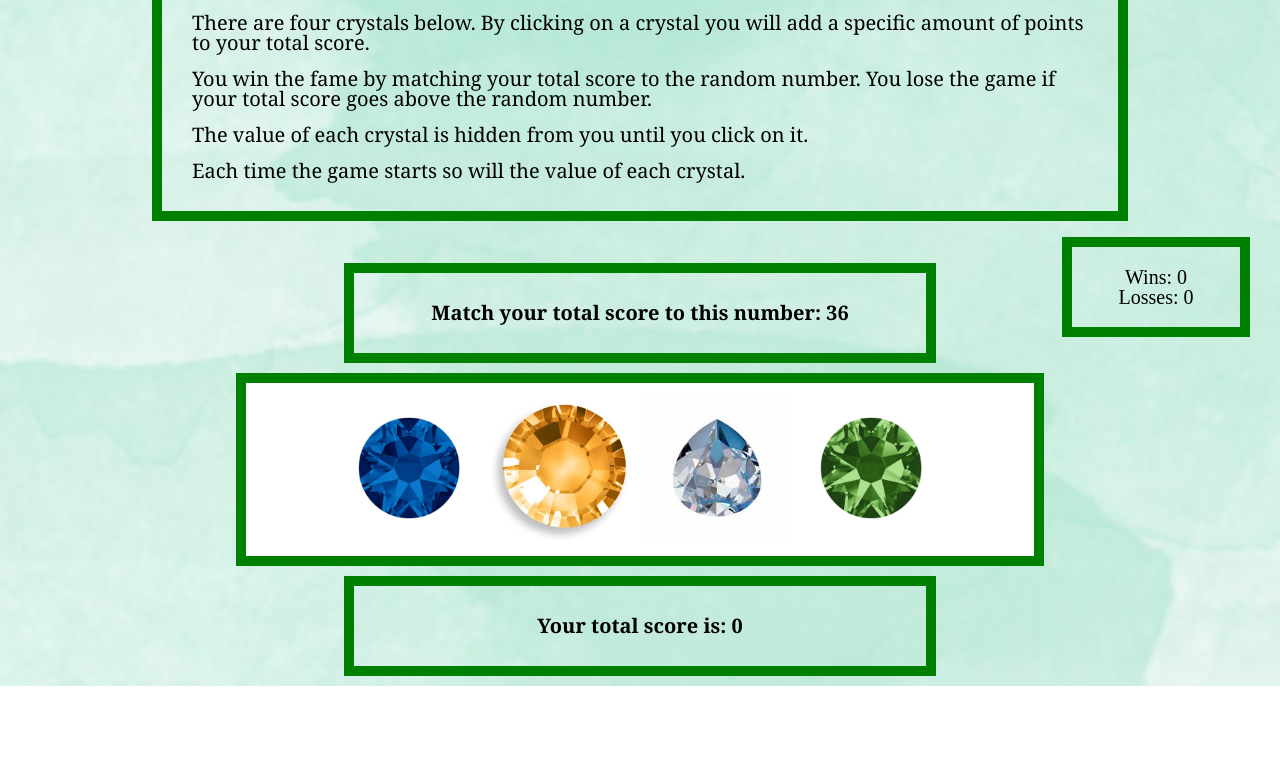
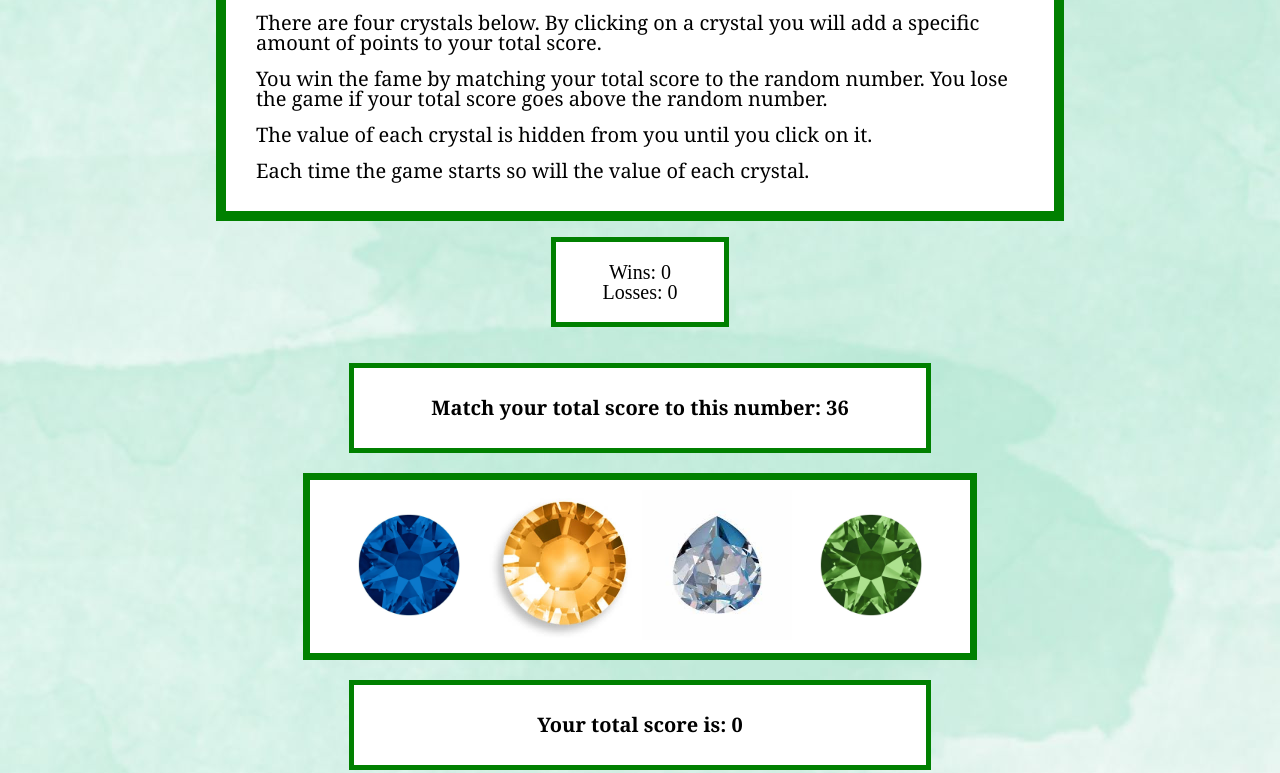
Before and after one commit to dara-cahill/UCF-JQuery-game, a plain HTML site: page index.html in a window 1280 px wide. Shown: the part 340-1113 px from the top of the page. Before the commit the page ends 1026 px from the top, so only its background shows below. Drawn offline with nearby package versions, Linux system fonts and the light colour scheme.

Commit message:
Add background color to directions and scores for better visability

```diff
--- a/assets/css/style.css
+++ b/assets/css/style.css
@@ -7,8 +7,8 @@ body {
 }
 
 .imagesCss {
-    width: 60%;
-    border: 10px solid green;
+    width: 50%;
+    border: 7px solid green;
     padding: 10px;
     margin: 0 auto;
     background-color: white;
@@ -22,17 +22,19 @@ h1 {
     font-family: Cambria, Cochin, Georgia, Times, 'Times New Roman', serif;
     width: 80%;
     border: 15px solid green;
-    padding: 40px;
+    padding: 30px;
     margin: 0 auto;
-    margin-top: 10px;
+    margin-top: 30px;
     background-color: white;
 }
 
 h4 {
-    width: 70%;
+    width: 60%;
     border: 10px solid green;
     padding: 30px;
-    margin: 0 auto;}
+    margin: 0 auto;
+    background-color: white;
+}
 
 .directions {
     font-size: 35px;
@@ -49,21 +51,21 @@ p {
     text-align: center;
     font-size: 20px;
     width: 10%;
-    border: 10px solid green;
+    border: 5px solid green;
     padding: 20px;
     margin: 0 auto;
-    margin-right: 30px;
-    float: right;
+    background-color: white;
 }
 
 .score {
     width: 40%;
-    border: 10px solid green;
+    border: 5px solid green;
     padding: 30px;
     margin: 0 auto;
-    margin-bottom: 10px;
-    margin-top: 10px;
+    margin-bottom: 20px;
+    margin-top: 20px;
     text-align: center;
     font-weight: bold;
     font-size: 30px;
+    background-color: white;
 }
```
